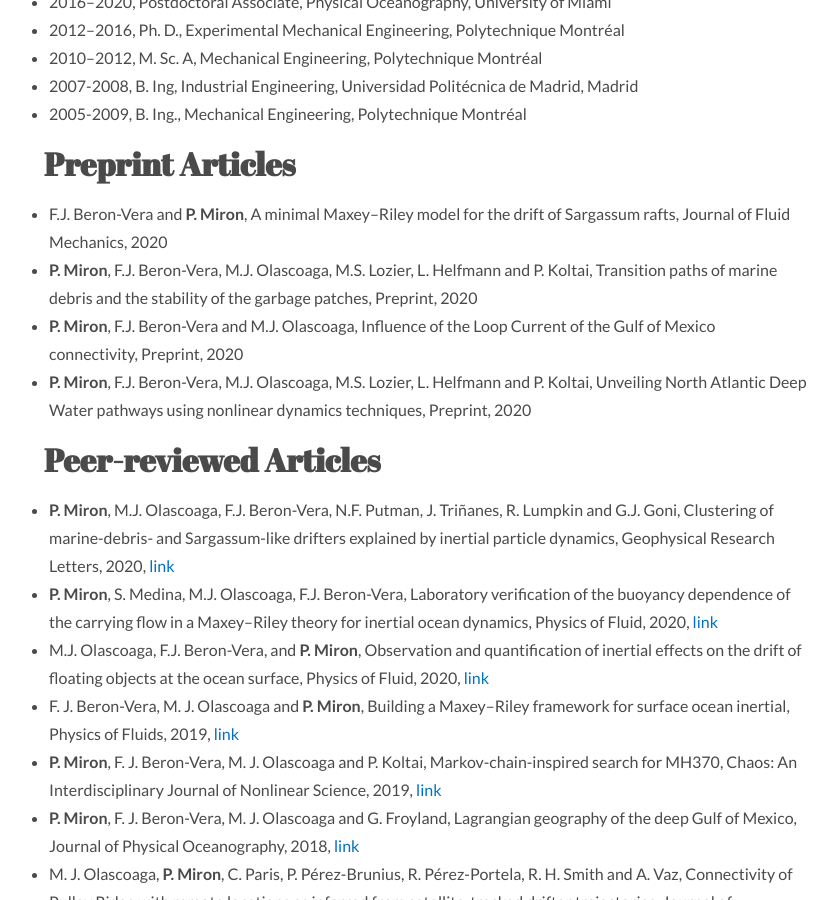
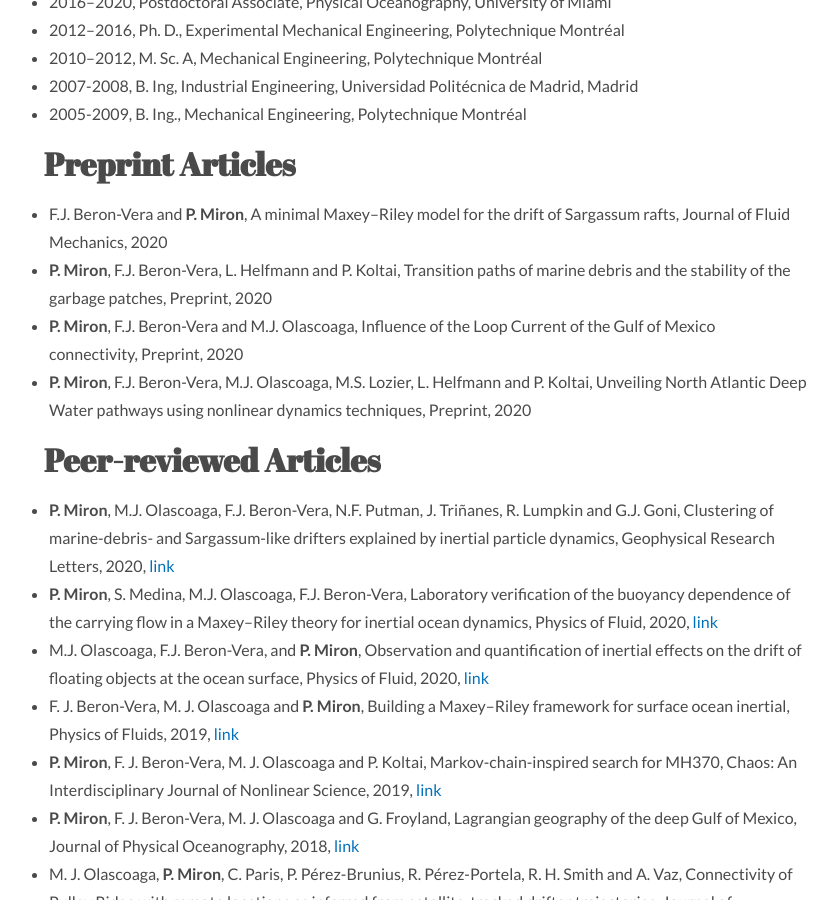
Before and after one commit to philippemiron/philippemiron.github.io, a Jekyll site: the page built from contributions.md, in a window 1280 px wide and 900 px high, scrolled down 463 px. Shown: the whole window, without its empty margins (212-1049 px from the left). Built offline with Jekyll 4.4.1, drawn with Linux system fonts in a browser that asks for light colours; nearby versions of some CDN libraries.

Commit message:
wrong authors

```diff
--- a/_data/preprint.yml
+++ b/_data/preprint.yml
@@ -4,7 +4,7 @@
   year: '2020'
 
 - title: Transition paths of marine debris and the stability of the garbage patches
-  authors: '**P. Miron**, F.J. Beron-Vera, M.J. Olascoaga, M.S. Lozier, L. Helfmann and P. Koltai'
+  authors: '**P. Miron**, F.J. Beron-Vera, L. Helfmann and P. Koltai'
   journal: Preprint
   year: '2020'
 
```
